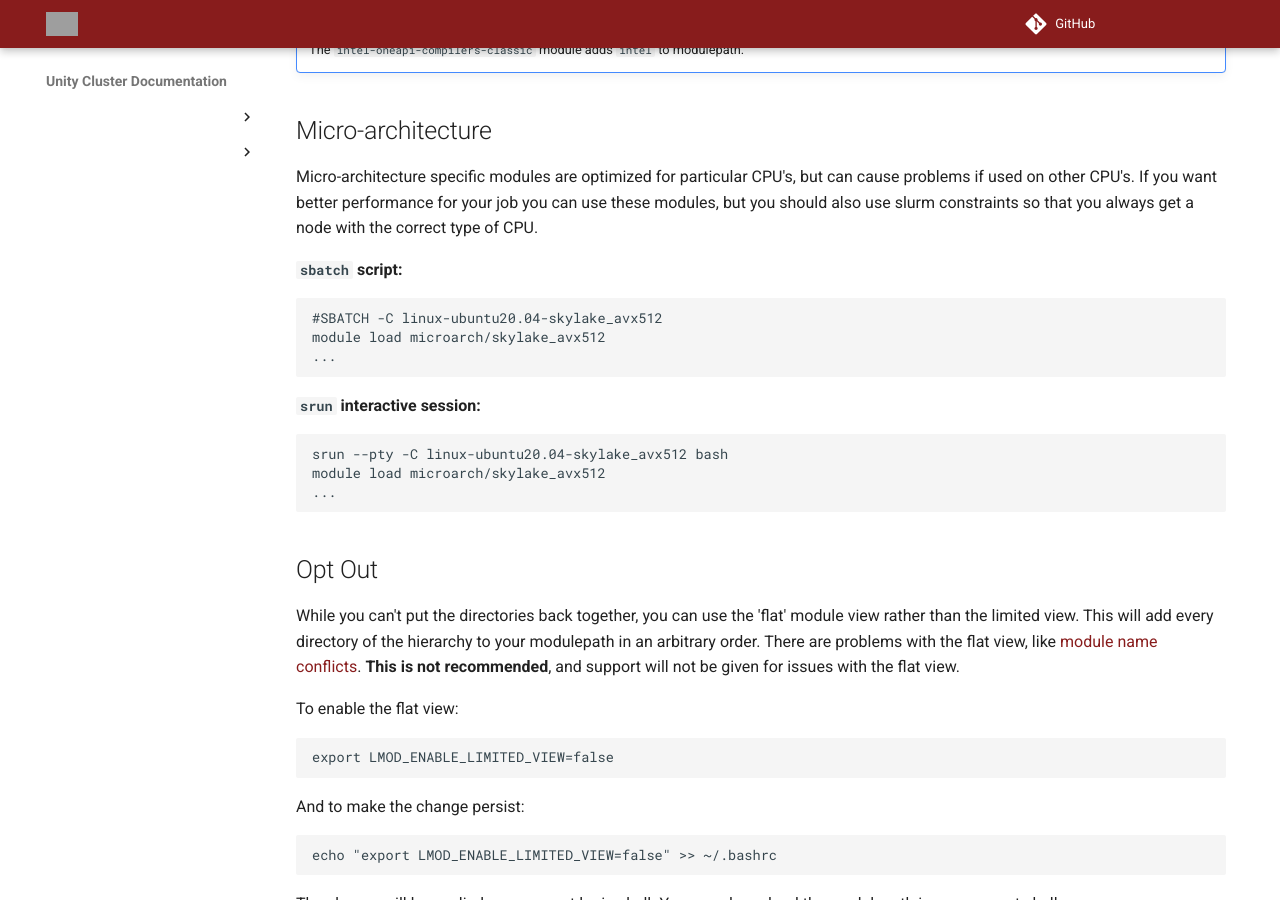
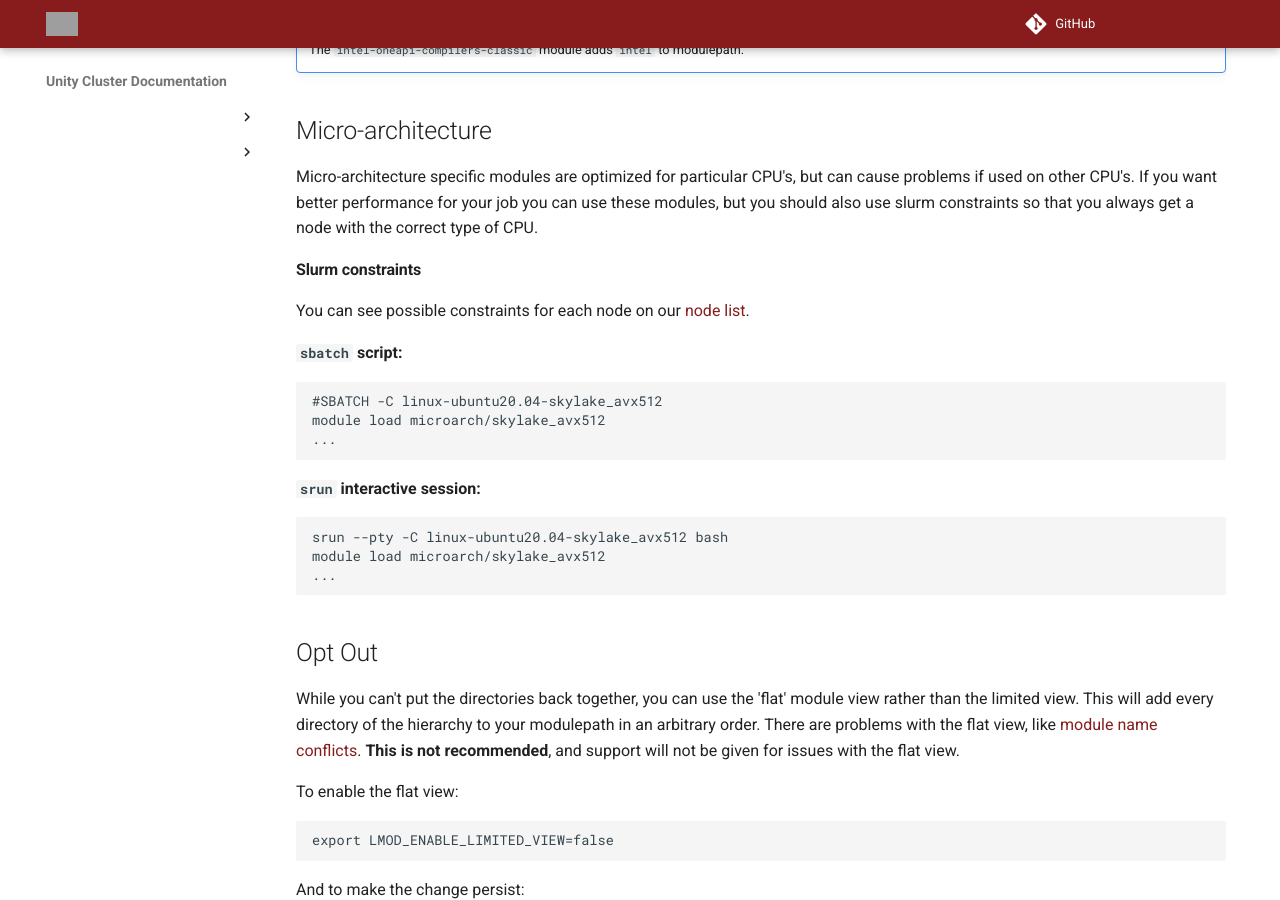
Before and after one commit to UMass-RC/unity-docs, an MkDocs documentation site: the page built from docs/modules/hierarchy.md, in a window 1280 px wide and 900 px high, scrolled down 3182 px. Built offline with MkDocs 1.6.1 and Material for MkDocs 9.7.7, drawn with Linux system fonts in a browser that asks for light colours; comment, search, counter and statistics services are not loaded; grey boxes are pictures that could not be loaded.

Commit message:
how to find slurm constraints

````diff
--- a/docs/modules/hierarchy.md
+++ b/docs/modules/hierarchy.md
@@ -146,6 +146,9 @@ $ module load openmpi intel-mkl gromacs
 
 Micro-architecture specific modules are optimized for particular CPU's, but can cause problems if used on other CPU's. If you want better performance for your job you can use these modules, but you should also use slurm constraints so that you always get a node with the correct type of CPU.
 
+#### Slurm constraints ####
+You can see possible constraints for each node on our [node list](../technical/nodelist.md).
+
 **`sbatch` script:**
 ```
 #SBATCH -C linux-ubuntu20.04-skylake_avx512
````
